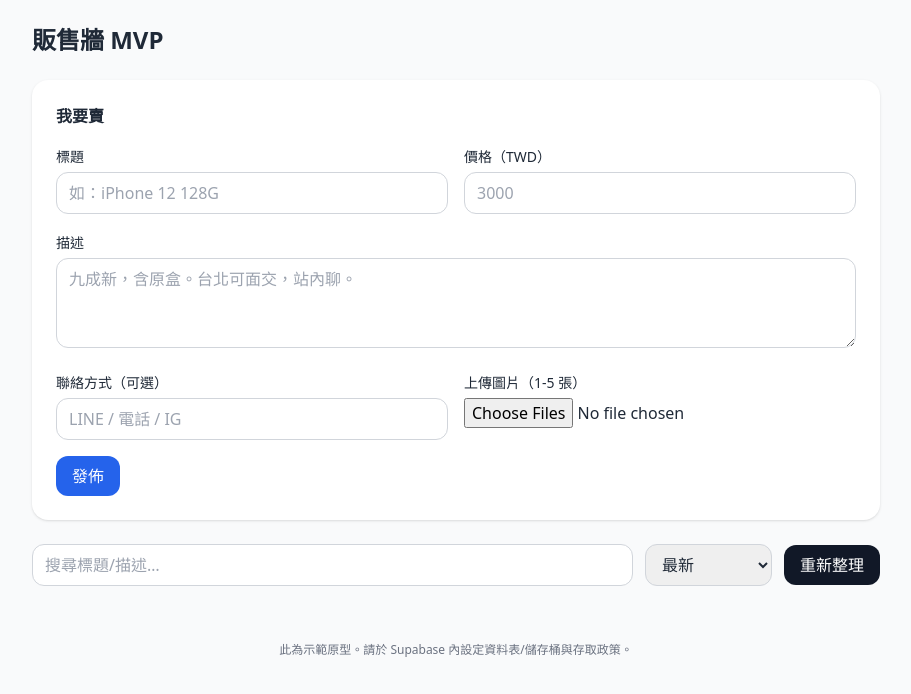
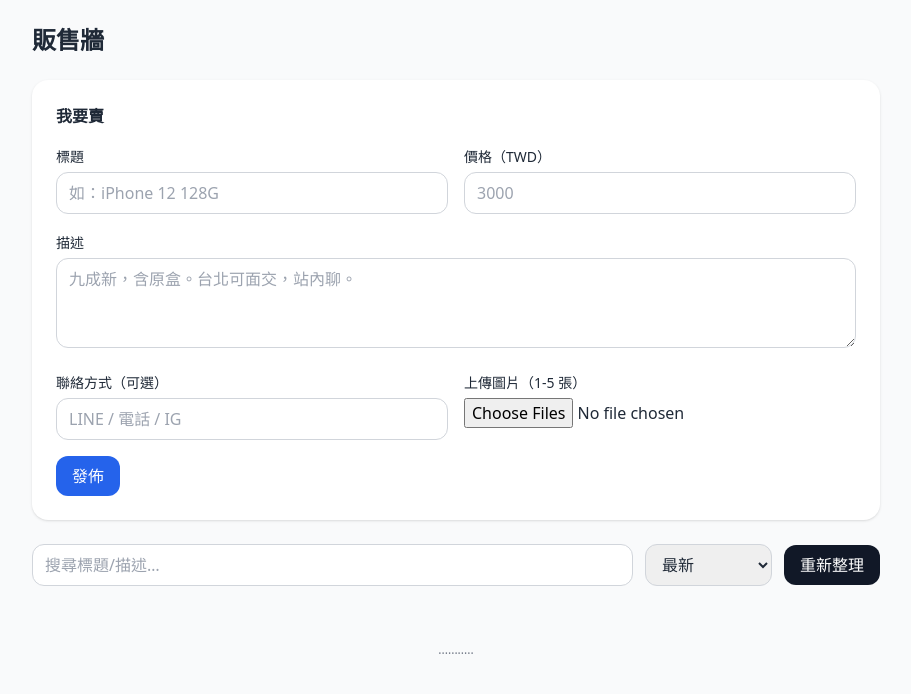
Before and after one commit to ytydjrj/sale-wall, a plain HTML site: page index.html in a window 1280 px wide. Shown: the whole page, without its empty margins (184-1095 px from the left). Drawn offline with nearby package versions, Linux system fonts and the light colour scheme.

Commit message:
Update index.html

```diff
--- a/index.html
+++ b/index.html
@@ -3,7 +3,7 @@
 <head>
   <meta charset="utf-8" />
   <meta name="viewport" content="width=device-width, initial-scale=1" />
-  <title>販售牆 MVP</title>
+  <title>販售牆 </title>
   <!-- Tailwind CDN -->
   <script src="https://cdn.tailwindcss.com"></script>
   <!-- Supabase JS v2 -->
@@ -15,7 +15,7 @@
 <body class="bg-gray-50 text-gray-800">
   <div class="max-w-4xl mx-auto p-4 sm:p-6">
     <header class="flex items-center justify-between mb-6">
-      <h1 class="text-2xl font-bold">販售牆 MVP</h1>
+      <h1 class="text-2xl font-bold">販售牆 </h1>
       <div id="me" class="text-xs text-gray-500"></div>
     </header>
 
@@ -69,7 +69,7 @@
     <section id="feed" class="grid-auto-fit"></section>
 
     <footer class="mt-10 text-center text-xs text-gray-500">
-      <p>此為示範原型。請於 Supabase 內設定資料表/儲存桶與存取政策。</p>
+      <p>...........</p>
     </footer>
   </div>
 
```
